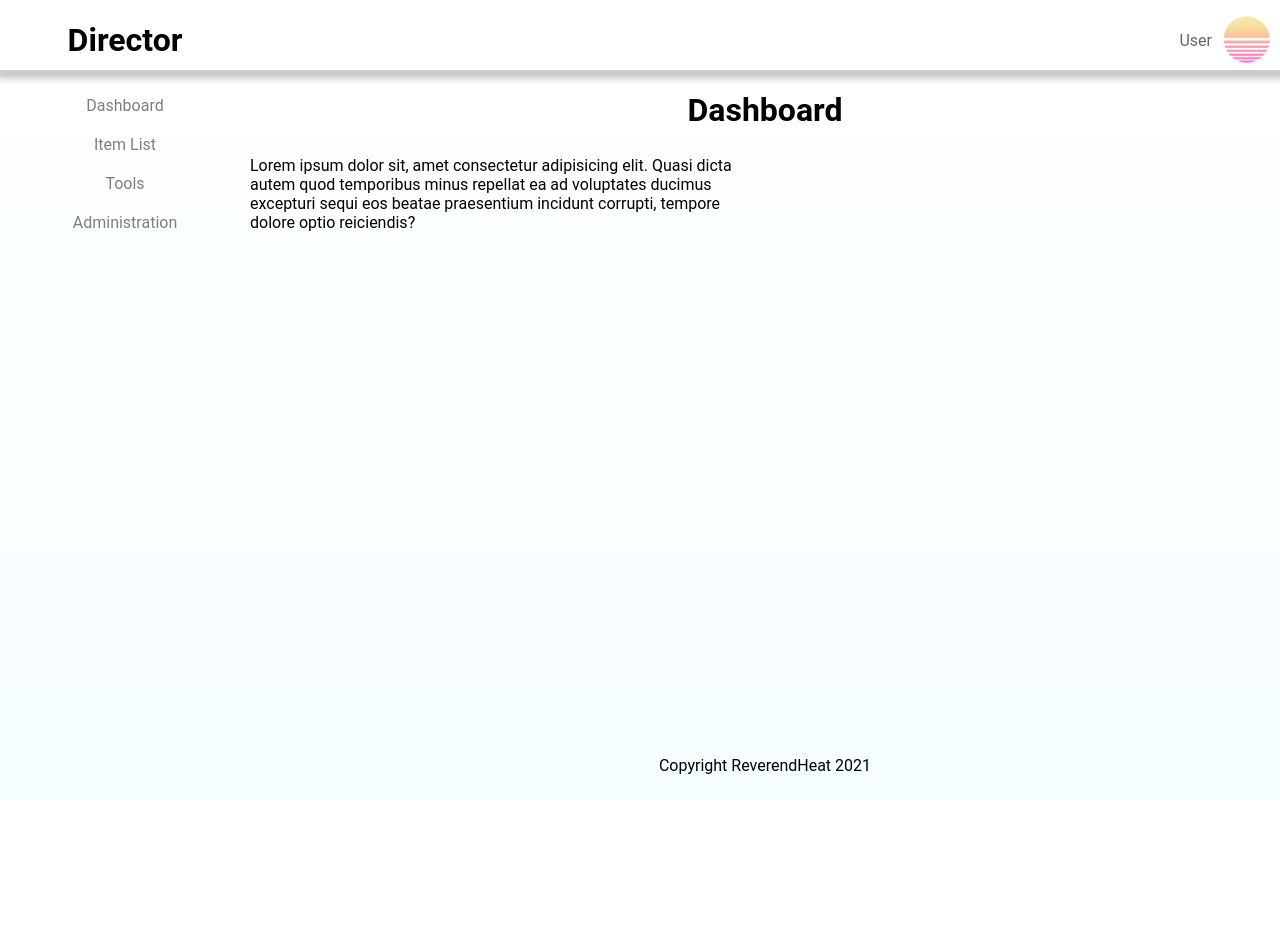
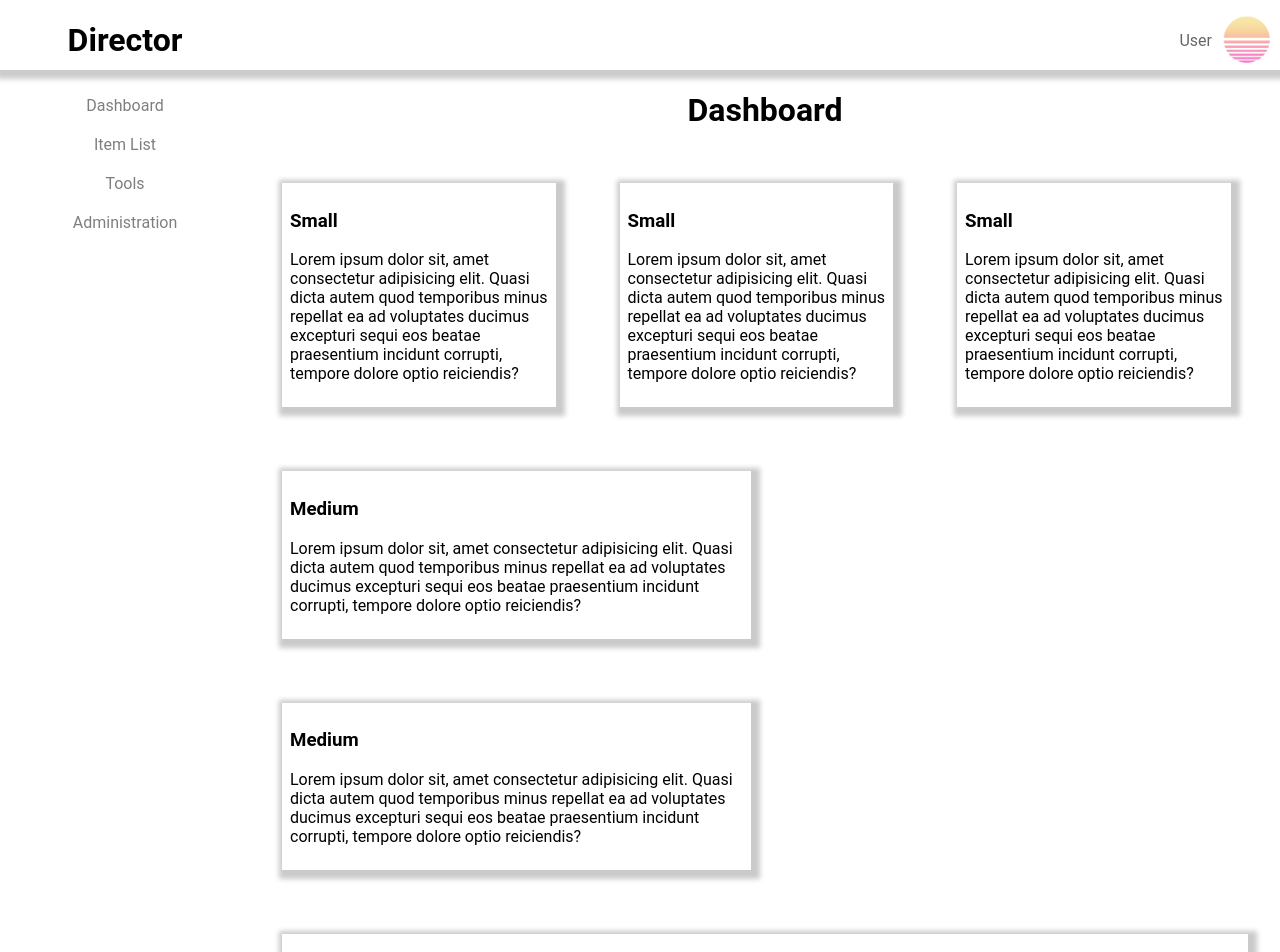
Before and after one commit to Reverendheat/react-dashboard, a React (Create React App) app: page / in a window 1280 px wide. Shown: the top 952 px of the page. Before the commit the page ends 800 px from the top, so only its background shows below. Built offline with nearby package versions, Linux system fonts and the light colour scheme; the HTML template or start-up script is replaced by a standard one.

Commit message:
Fixes card width

```diff
--- a/src/App.css
+++ b/src/App.css
@@ -70,34 +70,39 @@
   opacity: 0.5;
   user-select: none;
 }
+
 .nav-item:hover {
   opacity: 1;
 }
 
 .main-container {
-  margin: 0%;
-  display: grid;
-  grid-template-columns: 1fr 1fr;
-  grid-template-rows: 70px 1fr;
 }
 
-.item-full {
-  margin: 0;
-  grid-column: span 2;
-  justify-self: center;
+.dash-header {
+  text-align: center;
 }
 
-.item-half {
-  margin: 0%;
-  grid-column-end: span 1;
-  justify-self: center;
+.dash-container {
+  display: flex;
+  flex-wrap: wrap;
 }
 
-.item-half > p {
-  margin: 0%;
-  grid-column-end: span 1;
-  justify-self: center;
-  margin: 100px;
+.card-small {
+  width: 25%;
+  margin: 2em;
+  padding: 0.5em;
+  box-shadow: 3px 3px 5px 6px rgb(202, 202, 202);
+}
+.card-medium {
+  width: 44%;
+  margin: 2em;
+  padding: 0.5em;
+  box-shadow: 3px 3px 5px 6px rgb(202, 202, 202);
+}
+.card-large {
+  margin: 2em;
+  padding: 0.5em;
+  box-shadow: 3px 3px 5px 6px rgb(202, 202, 202);
 }
 
 .footer-container {
@@ -125,6 +130,13 @@
     grid-area: nav;
     display: flex;
   }
-  .nav-bar-list {
+  .card-small {
+    width: 100%;
+  }
+  .card-medium {
+    width: 100%;
+  }
+  .card-large {
+    width: 100%;
   }
 }
--- a/src/components/Dashboard.tsx
+++ b/src/components/Dashboard.tsx
@@ -3,11 +3,34 @@ import React from 'react'
 export const Dashboard = () => {
   return (
     <>
-    <div className="item-full">
-      <h1 style={{textAlign:"center"}}>Dashboard</h1>
-    </div>
-      <div className=".item-half">
+      <div className="dash-header">
+        <h1>Dashboard</h1>
+      </div>
+      <div className="dash-container">
+        <div className="card-small">
+          <h3>Small</h3>
           <p>Lorem ipsum dolor sit, amet consectetur adipisicing elit. Quasi dicta autem quod temporibus minus repellat ea ad voluptates ducimus excepturi sequi eos beatae praesentium incidunt corrupti, tempore dolore optio reiciendis?</p>
+        </div>
+        <div className="card-small">
+          <h3>Small</h3>
+          <p>Lorem ipsum dolor sit, amet consectetur adipisicing elit. Quasi dicta autem quod temporibus minus repellat ea ad voluptates ducimus excepturi sequi eos beatae praesentium incidunt corrupti, tempore dolore optio reiciendis?</p>
+        </div>
+        <div className="card-small">
+          <h3>Small</h3>
+          <p>Lorem ipsum dolor sit, amet consectetur adipisicing elit. Quasi dicta autem quod temporibus minus repellat ea ad voluptates ducimus excepturi sequi eos beatae praesentium incidunt corrupti, tempore dolore optio reiciendis?</p>
+        </div>
+        <div className="card-medium">
+          <h3>Medium</h3>
+          <p>Lorem ipsum dolor sit, amet consectetur adipisicing elit. Quasi dicta autem quod temporibus minus repellat ea ad voluptates ducimus excepturi sequi eos beatae praesentium incidunt corrupti, tempore dolore optio reiciendis?</p>
+        </div>
+        <div className="card-medium">
+          <h3>Medium</h3>
+          <p>Lorem ipsum dolor sit, amet consectetur adipisicing elit. Quasi dicta autem quod temporibus minus repellat ea ad voluptates ducimus excepturi sequi eos beatae praesentium incidunt corrupti, tempore dolore optio reiciendis?</p>
+        </div>
+        <div className="card-large">
+          <h3>Large</h3>
+          <p>Lorem ipsum dolor sit, amet consectetur adipisicing elit. Quasi dicta autem quod temporibus minus repellat ea ad voluptates ducimus excepturi sequi eos beatae praesentium incidunt corrupti, tempore dolore optio reiciendis?</p>
+        </div>
       </div>
     </>
   )
--- a/src/components/Sidebar.tsx
+++ b/src/components/Sidebar.tsx
@@ -1,4 +1,5 @@
-import React, { MouseEvent } from 'react';
+import React, { MouseEvent, useState } from 'react';
+
 import "../App.css";
 
 export const Sidebar = () => {
--- a/src/index.css
+++ b/src/index.css
@@ -3,8 +3,6 @@ body {
   -webkit-font-smoothing: antialiased;
   -moz-osx-font-smoothing: grayscale;
   background: no-repeat;
-  height: 100%;
-  background-image: linear-gradient(white, #f5fdff);
   font-family: -apple-system, BlinkMacSystemFont, "Segoe UI", Roboto, Oxygen,
     Ubuntu, Cantarell, "Open Sans", "Helvetica Neue", sans-serif;
 }
```
